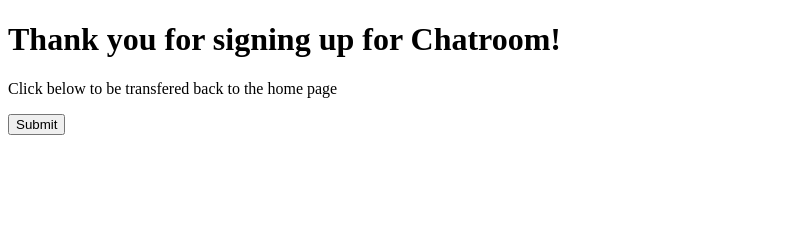
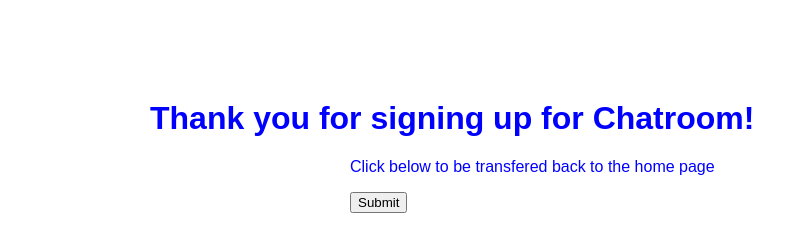
Before and after one commit to siravantha12/Chatroom, a website: page assets/view/success-sign-in.html in a window 1280 px wide. Shown: the whole page, without its empty margins (0-807 px from the left). Drawn offline with Linux system fonts and the light colour scheme; files that its build step writes are made by us from their sources.

Commit message:
update to work with css #58

```diff
--- a/assets/view/success-sign-in.html
+++ b/assets/view/success-sign-in.html
@@ -2,7 +2,7 @@
 <html>
 <head>
 	<title>Sign in complete</title>
-	<link rel="stylesheet" type="text/css" href="CSS/looks.css">
+	<link rel="stylesheet" type="text/css" href="team-dijkstra/assets/style/style-sign-up.css">
 </head>
 <body>
 	<div class = "Success">
```
